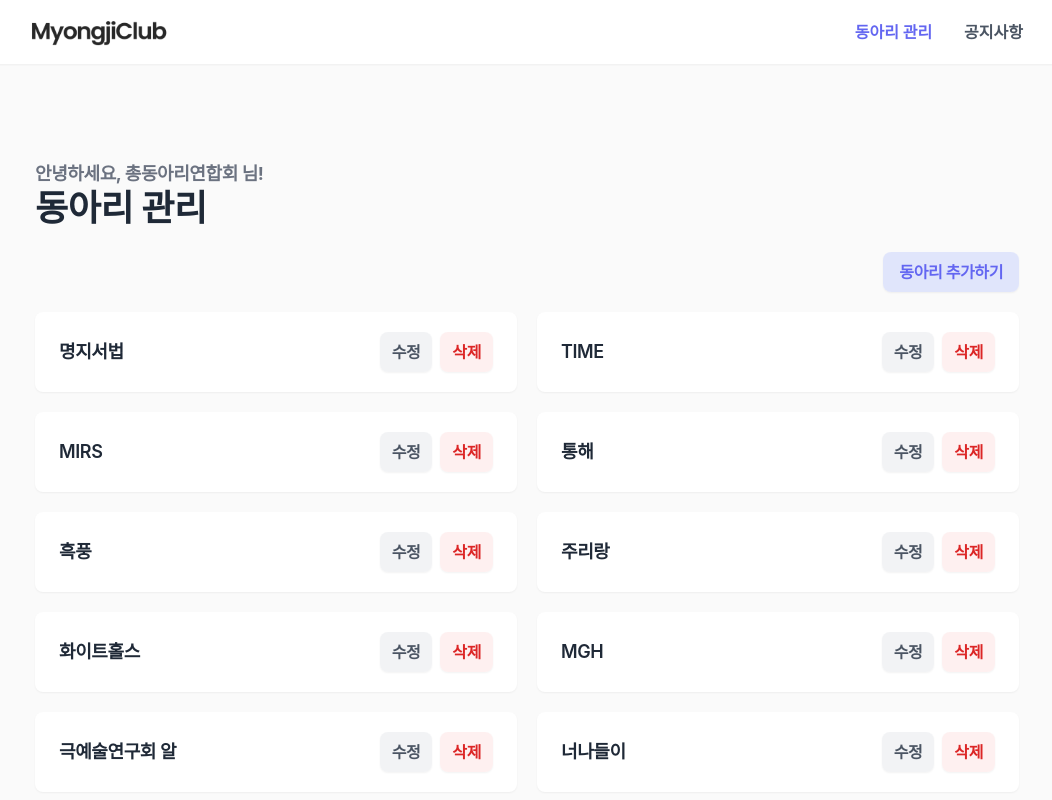
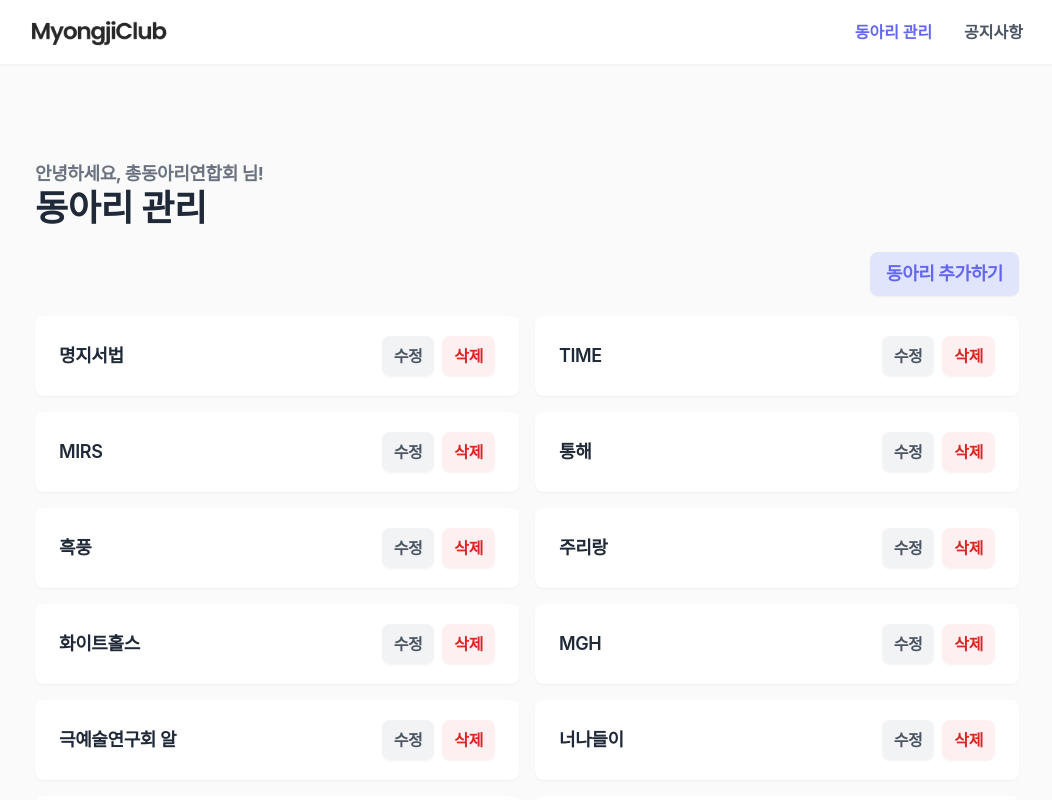
Before and after one commit to k-kbk/Myongji-Club-FE, a Next.js app: page /admin in a window 1280 px wide. Shown: the top 800 px of the page, without its empty margins (113-1165 px from the left). Built offline with nearby package versions, Linux system fonts and the light colour scheme; a web font is replaced by a local one.

Commit message:
design: 기타 디자인 수정

```diff
--- a/src/pages/admin/index.tsx
+++ b/src/pages/admin/index.tsx
@@ -239,12 +239,12 @@ export default function Index() {
       <div className="flex items-end justify-end">
         <button
           type="button"
-          className="mt-6 rounded-lg bg-indigo-200 bg-opacity-50 px-3 py-2 text-sm font-bold text-indigo-500 shadow-sm transition-opacity hover:opacity-50 sm:px-4 sm:py-2 sm:text-base"
+          className="mt-6 rounded-lg bg-indigo-200 bg-opacity-50 px-3 py-2 text-base font-bold text-indigo-500 shadow-sm transition-opacity hover:opacity-50 sm:px-4 sm:py-2 sm:text-lg"
         >
           동아리 추가하기
         </button>
       </div>
-      <ul className="mt-4 grid grid-cols-1 gap-4 sm:mt-4 md:mt-5 md:grid-cols-2 md:gap-5">
+      <ul className="mt-4 grid grid-cols-1 gap-3 sm:mt-4 md:mt-5 md:grid-cols-2 md:gap-4">
         {dummy.map((item) => (
           <li
             key={item.id}
```
